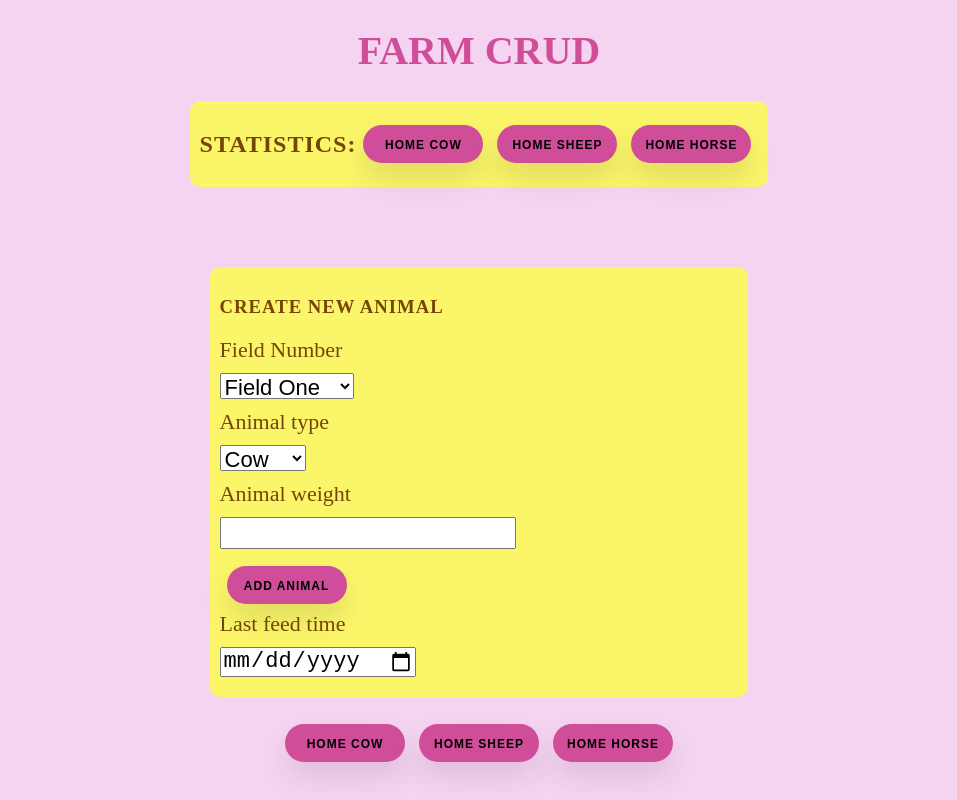
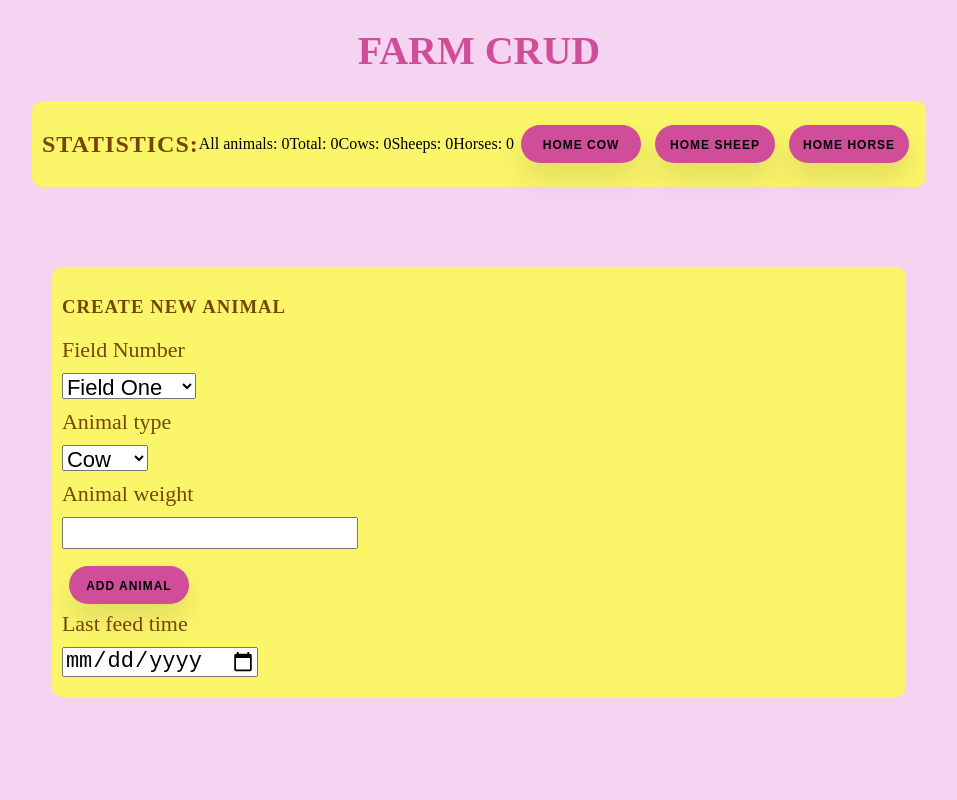
Before and after one commit to dkeparute/React-namu-darbai, a React (Create React App) app: page / in a window 1280 px wide. Shown: the whole page, without its empty margins (161-1118 px from the left). Built offline with nearby package versions, Linux system fonts and the light colour scheme.

Commit message:
ND 6 - 7 VEIKIA

```diff
--- a/src/App.jsx
+++ b/src/App.jsx
@@ -1,4 +1,4 @@
-import { useEffect, useState } from "react";
+import { useEffect, useRef, useState } from "react";
 import GroupAnimal from "./Components/GroupAnimal";
 import idGenerator from "./Common/idGenerator";
 
@@ -14,6 +14,11 @@ function App() {
 
     const [date, setDate] = useState('');
 
+    // KINTAMASIS KURI GALIMA NAUDOTI REFERENSAS
+    const allAnimals = useRef(0);
+    const types = useRef({ cow: 0, sheep: 0, horse: 0 });
+    const total = useRef(0);
+
     const handleWeight = event => {
         setWeight(event.target.value);
     }
@@ -24,6 +29,16 @@ function App() {
 
     const selectFieldType = event => {
         setFieldType(event.target.value);
+    }
+
+    const stats = (fieldCopy) => {
+        allAnimals.current = fieldCopy.length;
+        types.current = {cow: 0, sheep: 0, horse: 0 };
+        total.current = 0;
+        fieldCopy.forEach(a => {
+            types.current[a.animal]++;
+            total.current += parseFloat(a.weight);
+        })
     }
 
     const add = () => {
@@ -39,6 +54,7 @@ function App() {
         });
 
         setField(fieldCopy);
+        stats(fieldCopy);
         // NORINT JOG NEISSITRINTU INFORMACIJA
         localStorage.setItem('animals', JSON.stringify(fieldCopy));
         console.log(fieldCopy);
@@ -53,6 +69,7 @@ function App() {
         const ind = fieldCopy.findIndex(e => e.id === id);
         fieldCopy.splice(ind, 1);
         setField(fieldCopy);
+        stats(fieldCopy);
         localStorage.setItem('animals', JSON.stringify(fieldCopy));
     }
     // NORINT JOG PASPAUDUS ISVALYTU VISA GRUPE GYVULIU
@@ -66,6 +83,7 @@ function App() {
             fieldCopy.splice(ind, 1);
         }
         setField(fieldCopy);
+        stats(fieldCopy);
         localStorage.setItem('animals', JSON.stringify(fieldCopy));
     }
 
@@ -98,6 +116,7 @@ function App() {
         if (null !== animalsfromStorage) {
             // ir pasetinam i STATE
             setField(JSON.parse(animalsfromStorage));
+            stats(JSON.parse(animalsfromStorage));
         }
     }, []);
 
@@ -107,6 +126,26 @@ function App() {
             <h1>FARM CRUD</h1>
             <div className='statistcis'>
                 <h2>Statistics:</h2>
+                <div className='stats'>
+                    {/* DABARTINE KINTAMOJO REIKSME */}
+                    All animals: {allAnimals.current}
+                </div>
+                <div className='stats'>
+                    {/* DABARTINE KINTAMOJO REIKSME */}
+                    Total: {total.current}
+                </div>
+                <div className='stats'>
+                    {/* DABARTINE KINTAMOJO REIKSME */}
+                    Cows: {types.current.cow}
+                </div>
+                <div className='stats'>
+                    {/* DABARTINE KINTAMOJO REIKSME */}
+                    Sheeps: {types.current.sheep}
+                </div>
+                <div className='stats'>
+                    {/* DABARTINE KINTAMOJO REIKSME */}
+                    Horses: {types.current.horse}
+                </div>
                 <div className='buttons-holder'>
                     <button onClick={() => groupGoHome('cow')}>Home cow</button>
                     <button onClick={() => groupGoHome('sheep')}>Home sheep</button>
@@ -152,11 +191,11 @@ function App() {
                 <span>Last feed time</span>
                 <input className='date' type="date" onChange={handleDate} value={date} />
             </div>
-            <div className='buttons-holder'>
+            {/* <div className='buttons-holder'>
                 <button onClick={() => groupGoHome('cow')}>Home cow</button>
                 <button onClick={() => groupGoHome('sheep')}>Home sheep</button>
                 <button onClick={() => groupGoHome('horse')}>Home horse</button>
-            </div>
+            </div> */}
         </>
     );
 }
```
